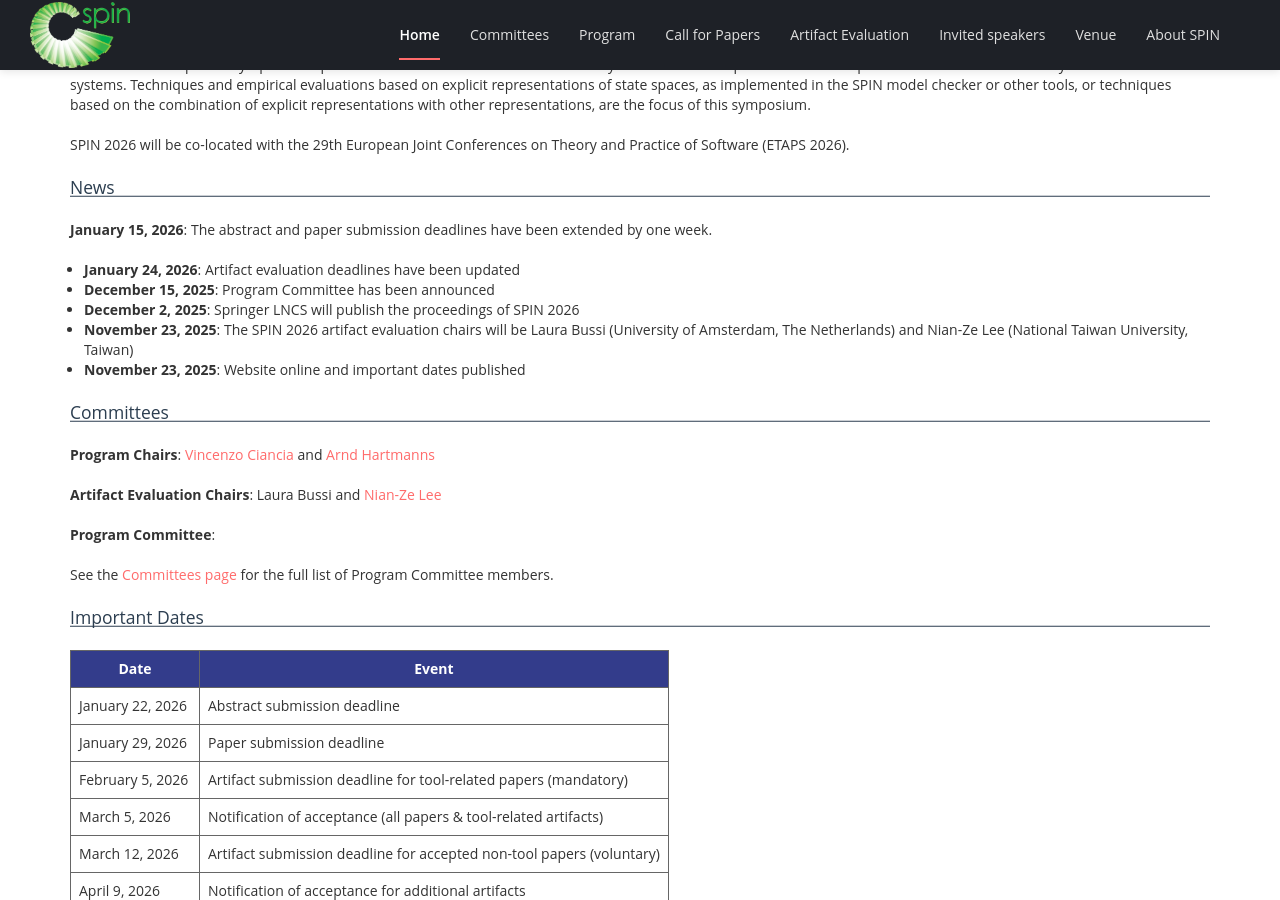
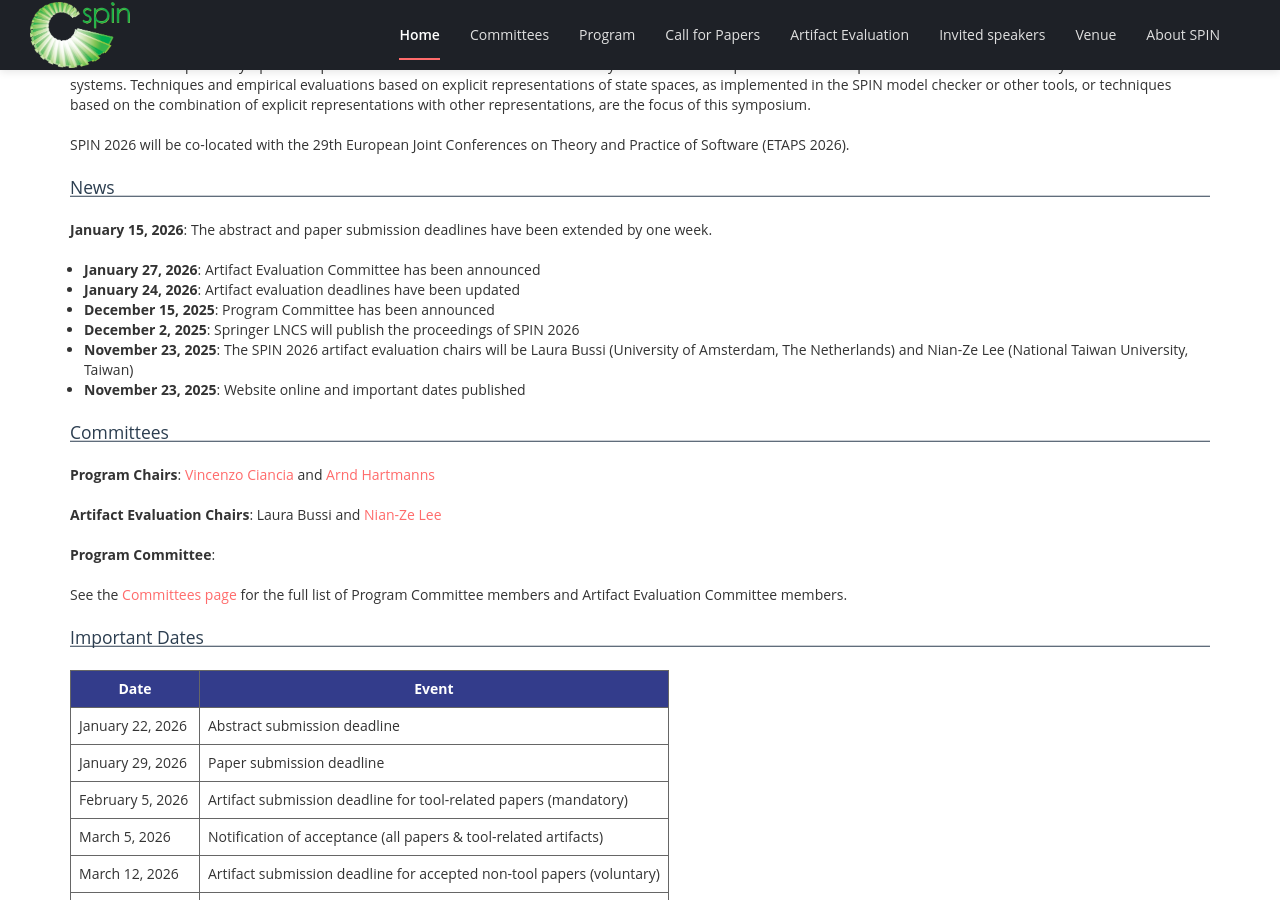
Before and after one commit to SPIN-web/SPIN2026, a Jekyll site: the page built from _pages/index.md, in a window 1280 px wide and 900 px high, scrolled down 484 px. Built offline with Jekyll 4.4.1, drawn with Linux system fonts in a browser that asks for light colours; nearby versions of some CDN libraries.

Commit message:
Announce AEC members

```diff
--- a/_pages/index.md
+++ b/_pages/index.md
@@ -31,8 +31,8 @@ SPIN 2026 will be co-located with the 29th European Joint Conferences on Theory
 
 **January 15, 2026**: The abstract and paper submission deadlines have been extended by one week.
 
+- **January 27, 2026**: Artifact Evaluation Committee has been announced
 - **January 24, 2026**: Artifact evaluation deadlines have been updated
-<!--- **January 24, 2026**: Artifact Evaluation Committee has been announced-->
 - **December 15, 2025**: Program Committee has been announced
 - **December 2, 2025**: Springer LNCS will publish the proceedings of SPIN 2026
 - **November 23, 2025**: The SPIN 2026 artifact evaluation chairs will be Laura Bussi (University of Amsterdam, The Netherlands) and Nian-Ze Lee (National Taiwan University, Taiwan)
@@ -46,7 +46,7 @@ SPIN 2026 will be co-located with the 29th European Joint Conferences on Theory
 
 **Program Committee**:
 
-See the [Committees page]({{ site.baseurl }}{% link _pages/committees.md %}) for the full list of Program Committee members<!--and Artifact Evaluation Committee members-->.
+See the [Committees page]({{ site.baseurl }}{% link _pages/committees.md %}) for the full list of Program Committee members and Artifact Evaluation Committee members.
 
 ## Important Dates
 
```
Also changed, not shown: _pages/committees.md (+0 -6 lines).
